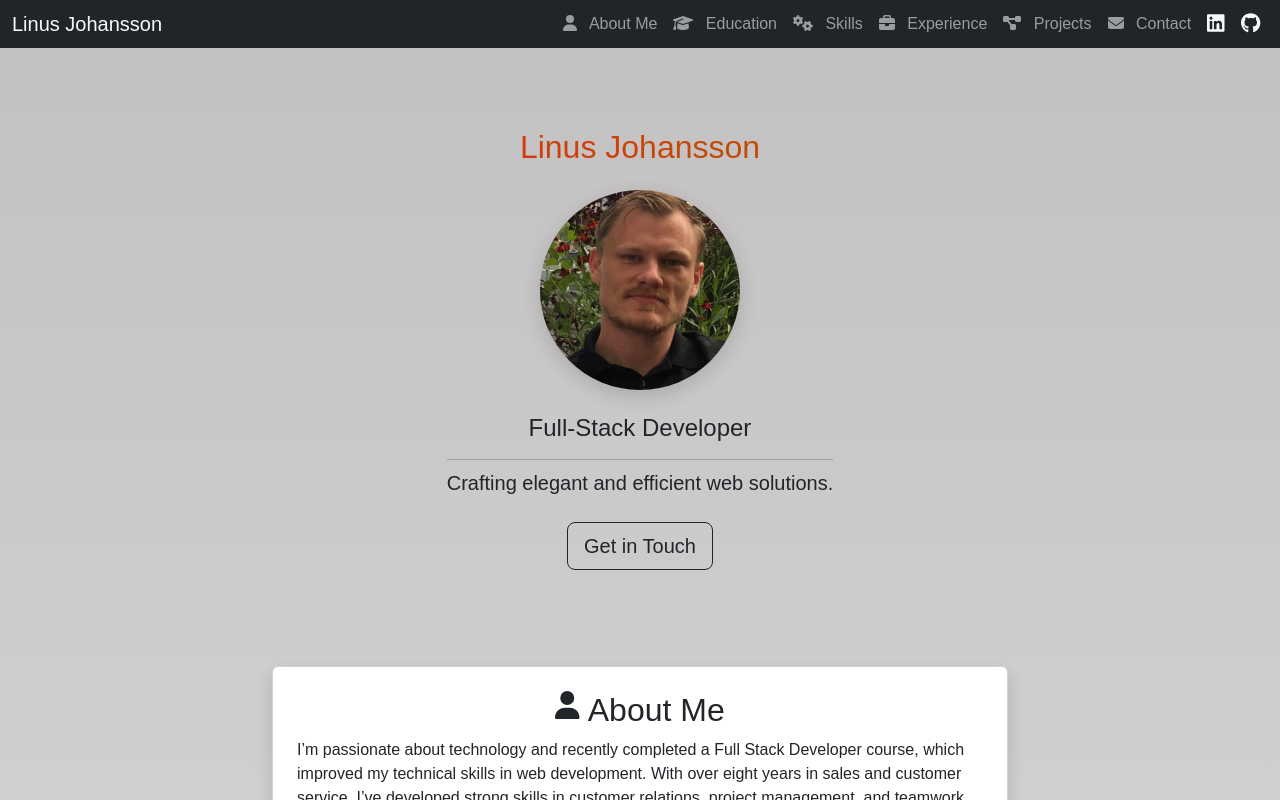
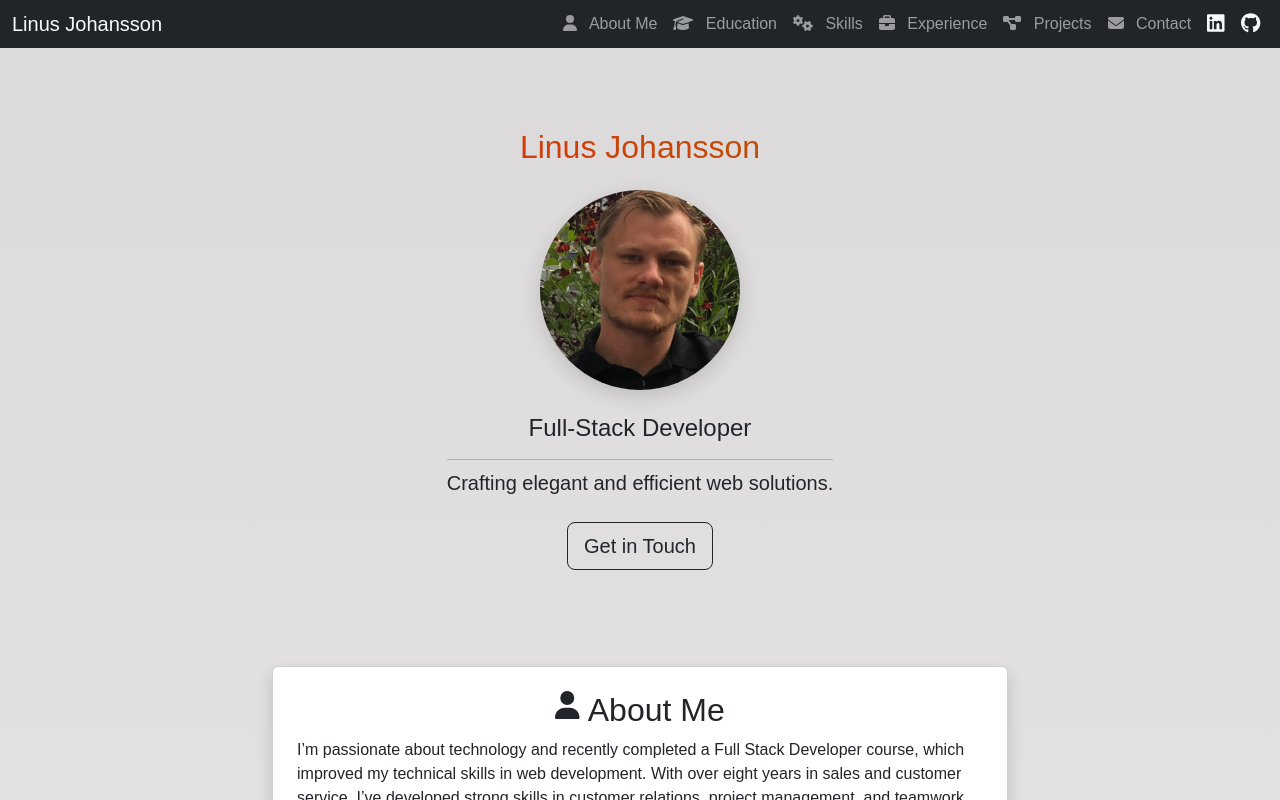
Before and after one commit to j0hanz/j0hanz-portfolio, a React (Create React App) app: page / in a window 1280 px wide. Shown: the top 800 px of the page. Built offline with nearby package versions, Linux system fonts and the light colour scheme.

Commit message:
Update background gradient colors for improved visual appeal

```diff
--- a/src/App.module.css
+++ b/src/App.module.css
@@ -17,7 +17,7 @@ body {
     rgb(221, 220, 220) 0%,
     rgb(231, 228, 228) 0%,
     rgb(243, 241, 241) 29%,
-    rgb(194, 192, 192) 100%
+    rgb(219, 217, 217) 100%
   );
 }
 
```
